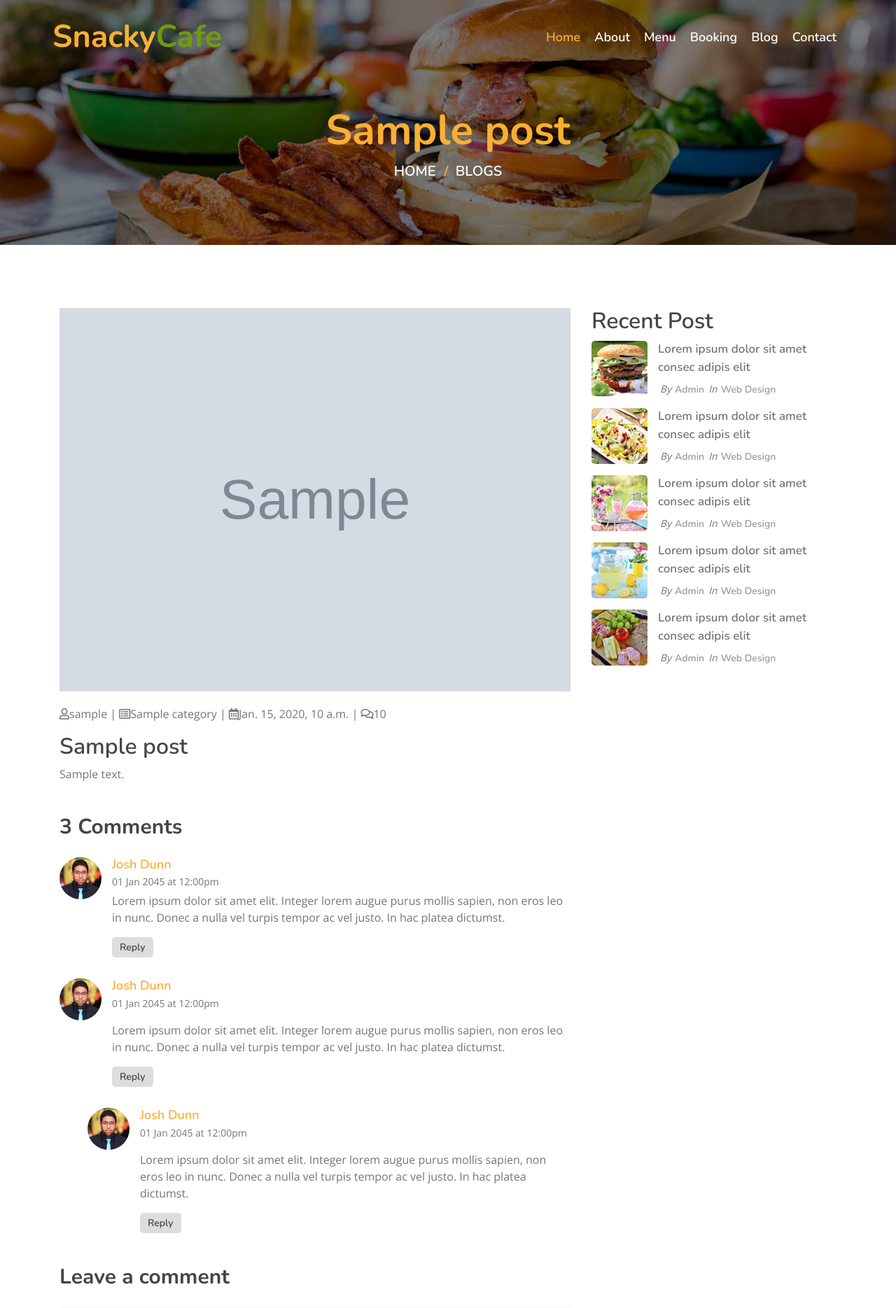
After one commit to ifecog/IRestaurant, a Django app: page /blog/1/ in a window 1280 px wide. The commit adds this page. Shown: the top 1869 px of the page at 70% size. Run offline with Django 4.2, Linux system fonts and the light colour scheme; tables that the repository leaves empty hold one stand-in row (values such as "Sample post"); grey boxes marked "Sample" are stand-in pictures; some libraries are stand-ins or nearby versions.

Commit message:
blog detail model update

```diff
--- a/blog/admin.py
+++ b/blog/admin.py
@@ -1,6 +1,6 @@
 from django.contrib import admin
 from django.utils.html import format_html
-from .models import Post
+from .models import Post, Comment
 
 # Register your models here.
 
@@ -21,3 +21,4 @@ class PostAdmin(admin.ModelAdmin):
 
 
 admin.site.register(Post, PostAdmin)
+admin.site.register(Comment)
--- a/blog/models.py
+++ b/blog/models.py
@@ -17,3 +17,13 @@ class Post(models.Model):
 
     def __str__(self):
         return self.title
+
+
+class Comment(models.Model):
+    user = models.ForeignKey(User, on_delete=models.CASCADE)
+    post = models.ForeignKey(Post, on_delete=models.CASCADE)
+    content = models.TextField()
+    upload_time = models.DateTimeField(default=datetime.now, blank=True)
+
+    def __str__(self):
+        return self.post.title
--- a/blog/urls.py
+++ b/blog/urls.py
@@ -2,5 +2,6 @@ from django.urls import path
 from . import views
 
 urlpatterns = [
-
+    path('', views.posts, name='posts'),
+    path('<int:id>/', views.post_detail, name='post_detail'),
 ]
--- a/blog/views.py
+++ b/blog/views.py
@@ -1,3 +1,25 @@
-from django.shortcuts import render
+from django.shortcuts import render, get_object_or_404
+from .models import Post
+from django.core.paginator import Paginator
 
 # Create your views here.
+
+
+def posts(request):
+    posts = Post.objects.all().order_by('-upload_time')
+    paginator = Paginator(posts, 2)
+    page_number = request.GET.get('page')
+    page_obj = paginator.get_page(page_number)
+    context = {
+        'posts': page_obj,
+    }
+    return render(request, 'blog/posts.html', context)
+
+
+def post_detail(request, id):
+    post = get_object_or_404(Post, pk=id)
+    context = {
+        'post': post,
+    }
+
+    return render(request, 'blog/post_detail.html', context)
--- /dev/null
+++ b/template/blog/post_detail.html
@@ -0,0 +1,204 @@
+{% extends 'base.html' %} {% block title %}Home{% endblock title %}
+<p></p>
+{% block content %} {% load humanize %} {% load static %}
+<!-- Page Header Start -->
+<div class="page-header">
+  <div class="container">
+    <div class="row">
+      <div class="col-12">
+        <h2>{{post.title}}</h2>
+      </div>
+      <div class="col-12">
+        <a href="{% url 'home' %}">Home</a>
+        <a href="{% url 'posts' %}">Blogs</a>
+      </div>
+    </div>
+  </div>
+</div>
+<!-- Page Header End -->
+
+<!-- Single Post Start-->
+<div class="single">
+  <div class="container">
+    <div class="row">
+      <div class="col-lg-8">
+        <div class="single-content">
+          <img src="{{post.image.url}}" />
+          <div class="blog-meta">
+            <p>
+              <i class="far fa-user"></i>{{post.author}} |
+              <i class="far fa-list-alt"></i>{{post.category}} |
+              <i class="far fa-calendar-alt"></i>{{post.upload_time}} |
+              <i class="far fa-comments"></i>10
+            </p>
+          </div>
+          <h2>{{post.title}}</h2>
+          <p>{{post.body | safe}}</p>
+        </div>
+        <div class="single-comment">
+          <h2>3 Comments</h2>
+          <ul class="comment-list">
+            <li class="comment-item">
+              <div class="comment-body">
+                <div class="comment-img">
+                  <img src="img/user.jpg" />
+                </div>
+                <div class="comment-text">
+                  <h3><a href="">Josh Dunn</a></h3>
+                  <span>01 Jan 2045 at 12:00pm</span>
+                  <p>
+                    Lorem ipsum dolor sit amet elit. Integer lorem augue purus
+                    mollis sapien, non eros leo in nunc. Donec a nulla vel
+                    turpis tempor ac vel justo. In hac platea dictumst.
+                  </p>
+                  <a class="btn" href="">Reply</a>
+                </div>
+              </div>
+            </li>
+            <li class="comment-item">
+              <div class="comment-body">
+                <div class="comment-img">
+                  <img src="img/user.jpg" />
+                </div>
+                <div class="comment-text">
+                  <h3><a href="">Josh Dunn</a></h3>
+                  <p><span>01 Jan 2045 at 12:00pm</span></p>
+                  <p>
+                    Lorem ipsum dolor sit amet elit. Integer lorem augue purus
+                    mollis sapien, non eros leo in nunc. Donec a nulla vel
+                    turpis tempor ac vel justo. In hac platea dictumst.
+                  </p>
+                  <a class="btn" href="">Reply</a>
+                </div>
+              </div>
+              <ul class="comment-child">
+                <li class="comment-item">
+                  <div class="comment-body">
+                    <div class="comment-img">
+                      <img src="img/user.jpg" />
+                    </div>
+                    <div class="comment-text">
+                      <h3><a href="">Josh Dunn</a></h3>
+                      <p><span>01 Jan 2045 at 12:00pm</span></p>
+                      <p>
+                        Lorem ipsum dolor sit amet elit. Integer lorem augue
+                        purus mollis sapien, non eros leo in nunc. Donec a nulla
+                        vel turpis tempor ac vel justo. In hac platea dictumst.
+                      </p>
+                      <a class="btn" href="">Reply</a>
+                    </div>
+                  </div>
+                </li>
+              </ul>
+            </li>
+          </ul>
+        </div>
+        <div class="comment-form">
+          <h2>Leave a comment</h2>
+          <form>
+            <div class="form-group">
+              <label for="name">Name *</label>
+              <input type="text" class="form-control" id="name" />
+            </div>
+            <div class="form-group">
+              <label for="email">Email *</label>
+              <input type="email" class="form-control" id="email" />
+            </div>
+            <div class="form-group">
+              <label for="website">Website</label>
+              <input type="url" class="form-control" id="website" />
+            </div>
+
+            <div class="form-group">
+              <label for="message">Message *</label>
+              <textarea
+                id="message"
+                cols="30"
+                rows="5"
+                class="form-control"
+              ></textarea>
+            </div>
+            <div class="form-group">
+              <input
+                type="submit"
+                value="Post Comment"
+                class="btn custom-btn"
+              />
+            </div>
+          </form>
+        </div>
+      </div>
+
+      <div class="col-lg-4">
+          <div class="sidebar-widget">
+            <h2 class="widget-title">Recent Post</h2>
+            <div class="recent-post">
+              <div class="post-item">
+                <div class="post-img">
+                  <img src="img/post-1.jpg" />
+                </div>
+                <div class="post-text">
+                  <a href="">Lorem ipsum dolor sit amet consec adipis elit</a>
+                  <div class="post-meta">
+                    <p>By<a href="">Admin</a></p>
+                    <p>In<a href="">Web Design</a></p>
+                  </div>
+                </div>
+              </div>
+              <div class="post-item">
+                <div class="post-img">
+                  <img src="img/post-2.jpg" />
+                </div>
+                <div class="post-text">
+                  <a href="">Lorem ipsum dolor sit amet consec adipis elit</a>
+                  <div class="post-meta">
+                    <p>By<a href="">Admin</a></p>
+                    <p>In<a href="">Web Design</a></p>
+                  </div>
+                </div>
+              </div>
+              <div class="post-item">
+                <div class="post-img">
+                  <img src="img/post-3.jpg" />
+                </div>
+                <div class="post-text">
+                  <a href="">Lorem ipsum dolor sit amet consec adipis elit</a>
+                  <div class="post-meta">
+                    <p>By<a href="">Admin</a></p>
+                    <p>In<a href="">Web Design</a></p>
+                  </div>
+                </div>
+              </div>
+              <div class="post-item">
+                <div class="post-img">
+                  <img src="img/post-4.jpg" />
+                </div>
+                <div class="post-text">
+                  <a href="">Lorem ipsum dolor sit amet consec adipis elit</a>
+                  <div class="post-meta">
+                    <p>By<a href="">Admin</a></p>
+                    <p>In<a href="">Web Design</a></p>
+                  </div>
+                </div>
+              </div>
+              <div class="post-item">
+                <div class="post-img">
+                  <img src="img/post-5.jpg" />
+                </div>
+                <div class="post-text">
+                  <a href="">Lorem ipsum dolor sit amet consec adipis elit</a>
+                  <div class="post-meta">
+                    <p>By<a href="">Admin</a></p>
+                    <p>In<a href="">Web Design</a></p>
+                  </div>
+                </div>
+              </div>
+            </div>
+          </div>
+        </div>
+      </div>
+    </div>
+  </div>
+</div>
+<!-- Single Post End-->
+{% endblock content %}
--- a/template/includes/navbar.html
+++ b/template/includes/navbar.html
@@ -20,7 +20,7 @@
         <a href="about.html" class="nav-item nav-link">About</a>
         <a href="{% url 'menu_list' %}" class="nav-item nav-link">Menu</a>
         <a href="{% url 'booking' %}" class="nav-item nav-link">Booking</a>
-        <a href="booking.html" class="nav-item nav-link">Blog</a>
+        <a href="{% url 'posts' %}" class="nav-item nav-link">Blog</a>
         <a href="contact.html" class="nav-item nav-link">Contact</a>
       </div>
     </div>
```
Also changed, not shown: blog/forms.py (+7 -0 lines), template/blog/posts.html (added, +96 -0 lines), blog/migrations/0002_comment.py (added).
